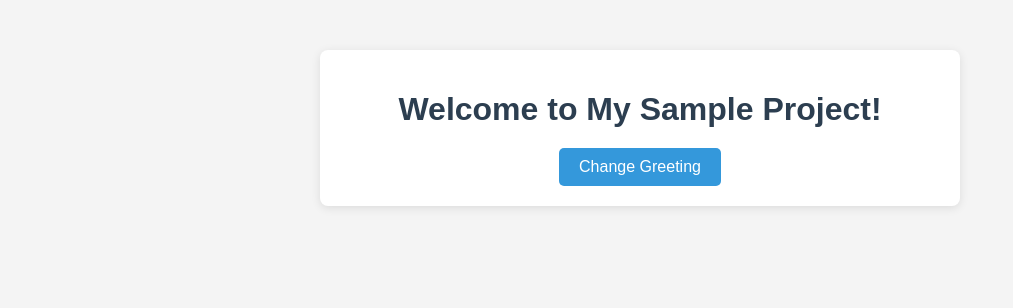
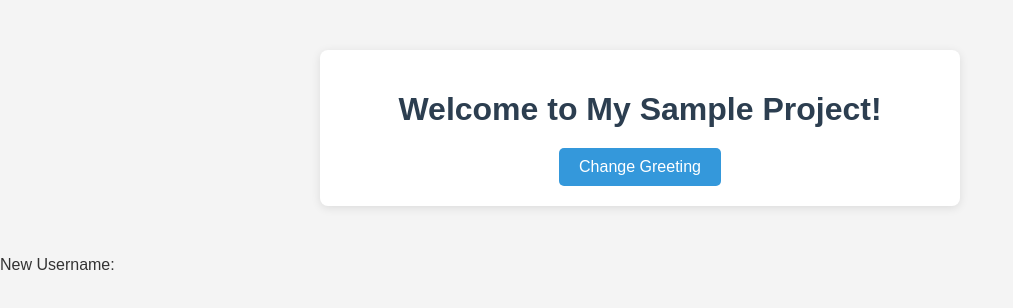
Before and after one commit to 247zohaib/web-project, a plain HTML site: page index.html in a window 1280 px wide. Shown: the whole page, without its empty margins (0-1013 px from the left). Drawn offline with Linux system fonts and the light colour scheme.

Commit message:
signup form added in index

```diff
--- a/index.html
+++ b/index.html
@@ -15,3 +15,6 @@
     <script src="script.js"></script>
 </body>
 </html>
+
+<form id="signupForm">
+    <label for="newUsername">New Username:</label>
```
